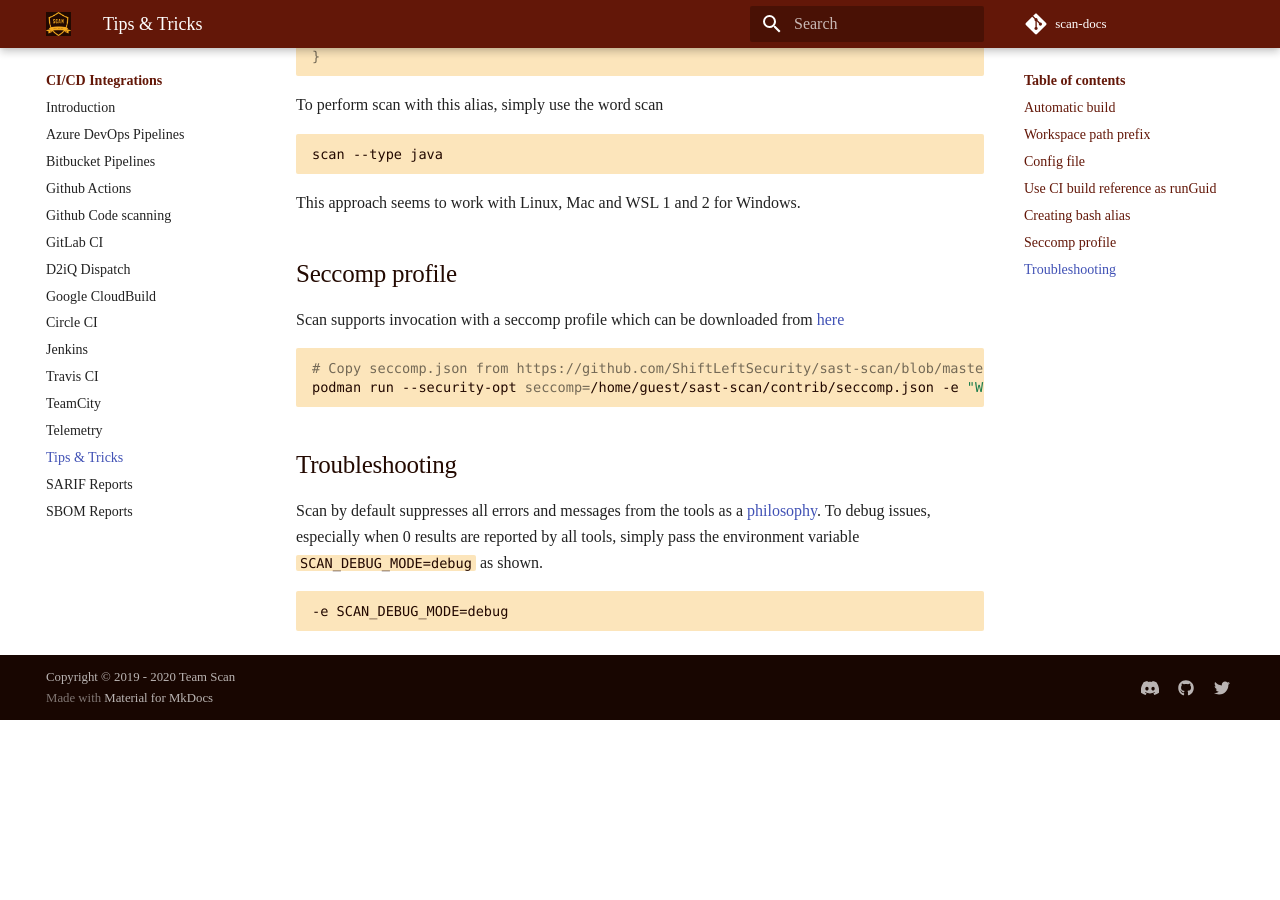
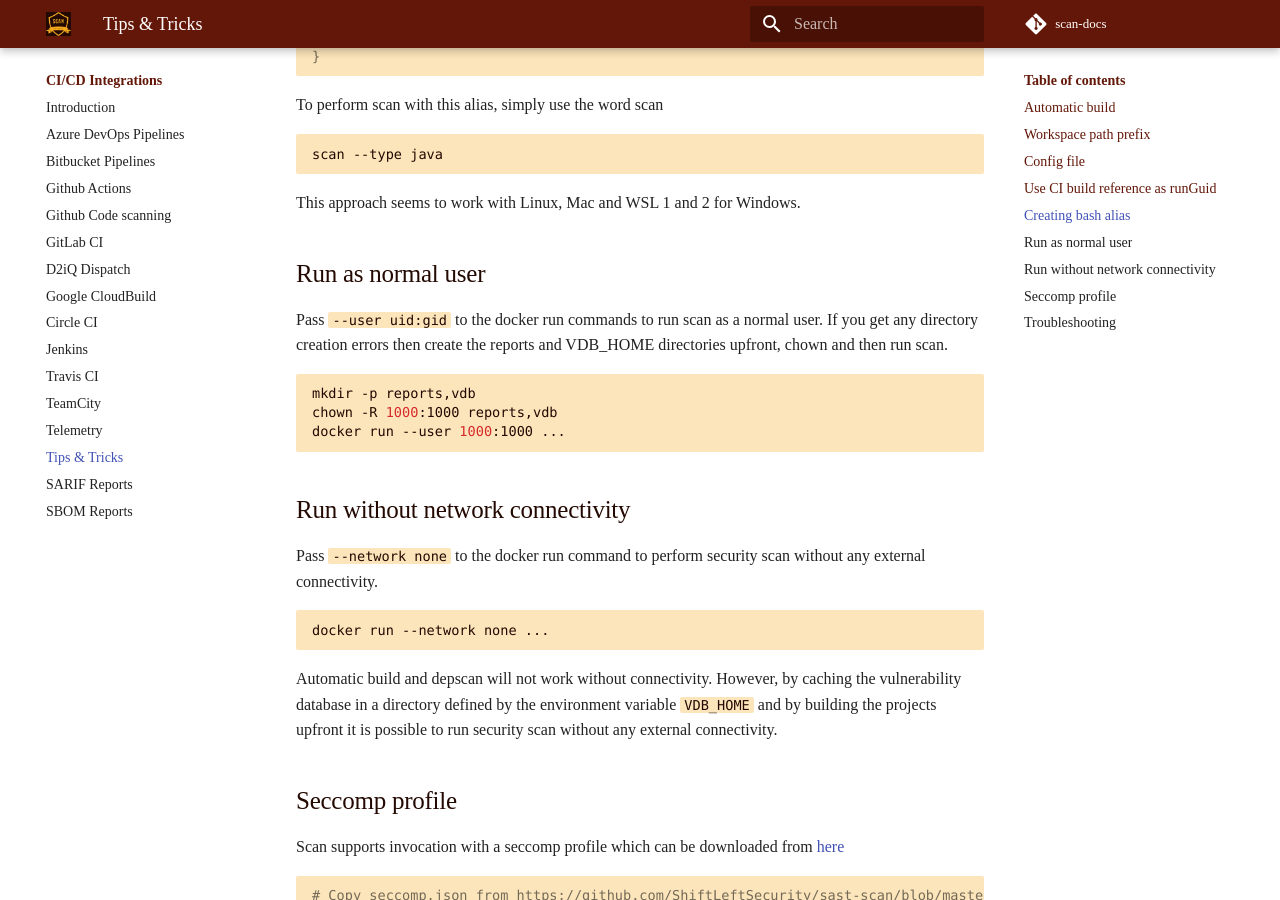
Before and after one commit to ShiftLeftSecurity/scan-docs, an MkDocs documentation site: the page built from docs/integrations/tips.md, in a window 1280 px wide and 900 px high, scrolled down 1983 px. Built offline with MkDocs 1.6.1 and Material for MkDocs 9.7.7, drawn with Linux system fonts in a browser that asks for light colours; some web fonts are replaced; comment, search, counter and statistics services are not loaded; before the commit the page ends 2703 px from its top, so only the background shows below that.

````diff
--- a/docs/integrations/tips.md
+++ b/docs/integrations/tips.md
@@ -84,6 +84,26 @@ scan --type java
 
 This approach seems to work with Linux, Mac and WSL 1 and 2 for Windows.
 
+## Run as normal user
+
+Pass `--user uid:gid` to the docker run commands to run scan as a normal user. If you get any directory creation errors then create the reports and VDB_HOME directories upfront, chown and then run scan.
+
+```bash
+mkdir -p reports,vdb
+chown -R 1000:1000 reports,vdb
+docker run --user 1000:1000 ...
+```
+
+## Run without network connectivity
+
+Pass `--network none` to the docker run command to perform security scan without any external connectivity.
+
+```bash
+docker run --network none ...
+```
+
+Automatic build and depscan will not work without connectivity. However, by caching the vulnerability database in a directory defined by the environment variable `VDB_HOME` and by building the projects upfront it is possible to run security scan without any external connectivity.
+
 ## Seccomp profile
 
 Scan supports invocation with a seccomp profile which can be downloaded from [here](https://github.com/ShiftLeftSecurity/sast-scan/blob/master/contrib/seccomp.json)
````
Also changed, not shown: docs/getting-started/README.md (+10 -0 lines), docs/index.md (+4 -1 lines), docs/integrations/github-actions.md (+8 -1 lines).
